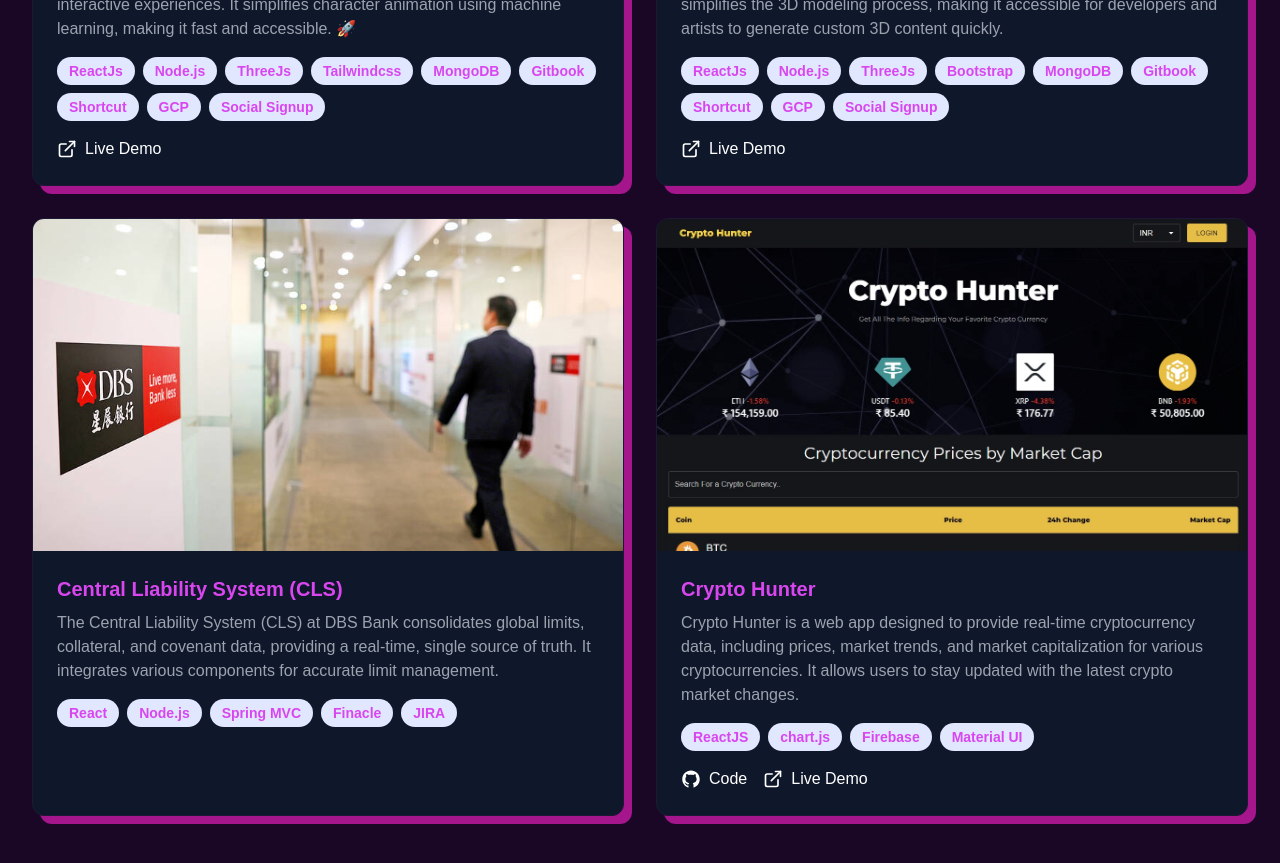
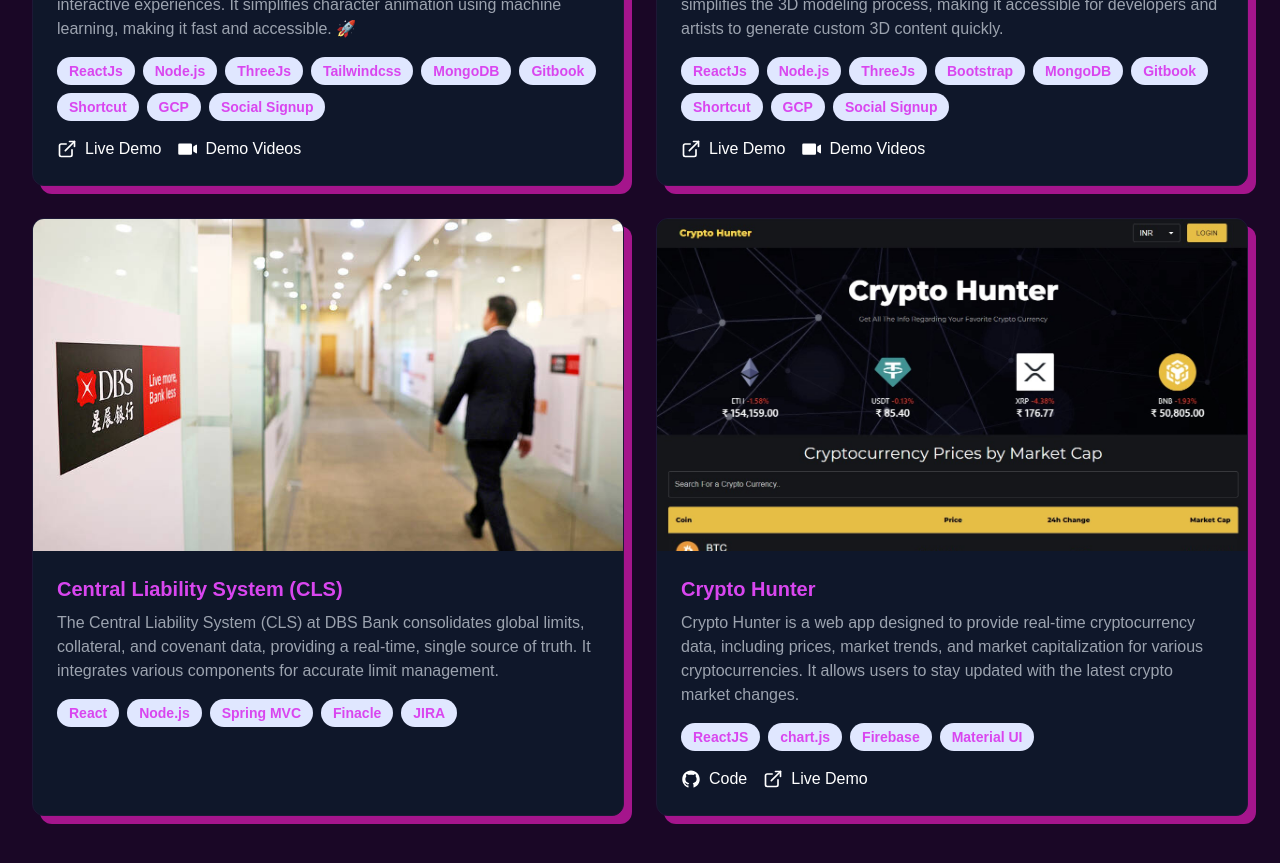
Before and after one commit to shreyasmulay23/my-portfolio, a Next.js app: page / in a window 1280 px wide. Shown: the part 4400-5263 px from the top of the page. Built offline with nearby package versions, Linux system fonts and the light colour scheme; a web font is replaced by a local one.

Commit message:
Demo video link added.
[no-story]

```diff
--- a/app/data/projects.js
+++ b/app/data/projects.js
@@ -16,7 +16,8 @@
                 'Cloud Processing – Fast and scalable performance.'
             ],
             impact: 'Reduce rigging and animation time by up to 90%, compared to traditional manual methods. 🚀'
-        }
+        },
+        demoVideos: 'https://drive.google.com/drive/u/1/folders/13WCTI8BtgY4uVBdm8ylXjnZiD_Xxaefg'
     },
     {
         title: 'Generate Anything',
@@ -35,7 +36,8 @@
                 'Customization of 3D models for various use cases.'
             ],
             impact: 'The Mesh Generation tool reduces 3D modeling time by 50-70%, making custom model creation faster and more accessible to users with minimal experience.'
-        }
+        },
+        demoVideos: 'https://drive.google.com/drive/u/1/folders/13WCTI8BtgY4uVBdm8ylXjnZiD_Xxaefg'
     },
     {
         title: 'Central Liability System (CLS)',
--- a/components/ProjectModal.jsx
+++ b/components/ProjectModal.jsx
@@ -1,6 +1,7 @@
 import { AnimatePresence, motion } from 'framer-motion';
 import { LuExternalLink, LuX } from 'react-icons/lu';
 import { AiOutlineGithub } from 'react-icons/ai';
+import { PiVideoCameraFill } from 'react-icons/pi';
 
 
 export default function ProjectModal({ project, isOpen, onClose }) {
@@ -108,6 +109,16 @@
                                     <LuExternalLink className="w-5 h-5"/>
                                     Live Demo
                                 </a>)}
+                                {project.demoVideos && (<a
+                                    href={project.demoVideos}
+                                    target="_blank"
+                                    rel="noopener noreferrer"
+                                    className="flex items-center gap-2 px-4 py-2 bg-white text-black rounded-lg hover:bg-gray-800  hover:text-white transition-colors"
+                                    onClick={(e) => e.stopPropagation()}
+                                >
+                                    <PiVideoCameraFill className="w-5 h-5"/>
+                                    Demo Videos
+                                </a>)}
                             </div>
                         </div>
                     </motion.div>
--- a/components/Projects.jsx
+++ b/components/Projects.jsx
@@ -7,6 +7,7 @@
 import { projectsData } from '../app/data/projects';
 import { AiFillGithub, AiOutlineGithub } from 'react-icons/ai';
 import { gradientText } from '../app/utils/gradients';
+import { PiVideoCameraFill } from 'react-icons/pi';
 
 export default function Projects() {
     const [selectedProject, setSelectedProject] = useState(null);
@@ -91,6 +92,16 @@
                                         <LuExternalLink className="w-5 h-5"/>
                                         Live Demo
                                     </a>)}
+                                    {project.demoVideos && (<a
+                                        href={project.demoVideos}
+                                        target="_blank"
+                                        rel="noopener noreferrer"
+                                        className="flex items-center gap-2 text-black dark:text-white hover:text-gray-600"
+                                        onClick={(e) => e.stopPropagation()}
+                                    >
+                                        <PiVideoCameraFill className="w-5 h-5"/>
+                                        Demo Videos
+                                    </a>)}
                                 </div>
                             </div>
                         </motion.div>
```
